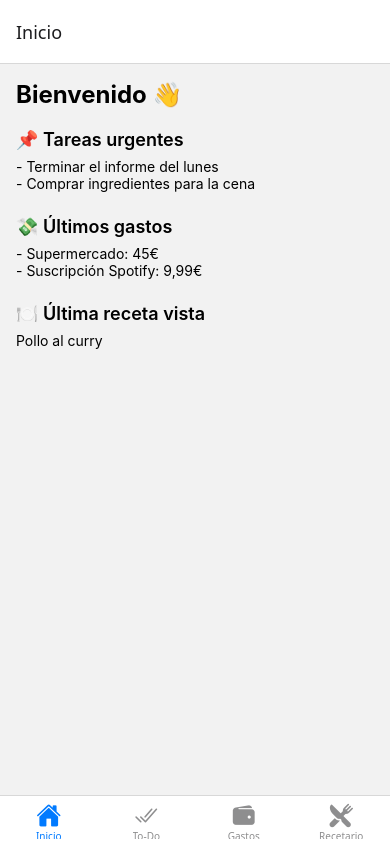
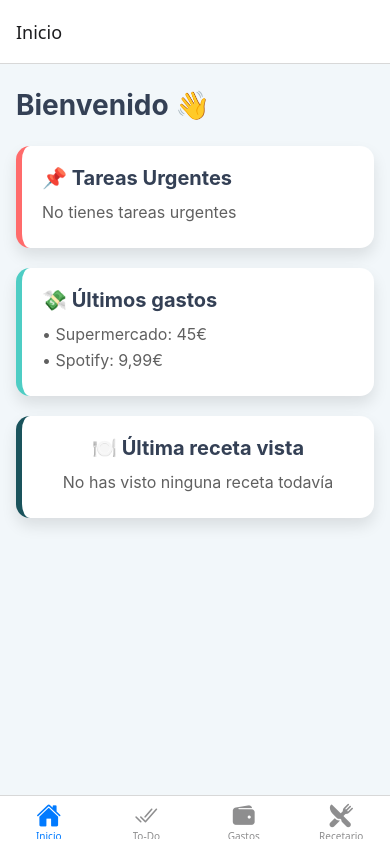
Before and after one commit to Pletus/PersApp, a React Native app: screen /Inicio in a window 390 px wide. Built offline with nearby package versions, Linux system fonts and the light colour scheme.

Commit message:
added TodoList funct

```diff
--- a/screens/HomeScreen.js
+++ b/screens/HomeScreen.js
@@ -1,34 +1,199 @@
-import { View, Text, StyleSheet } from "react-native";
+import React, { useState, useCallback } from "react";
+import {
+  View,
+  Text,
+  StyleSheet,
+  ScrollView,
+  TouchableOpacity,
+  Image,
+} from "react-native";
+import AsyncStorage from "@react-native-async-storage/async-storage";
+import { useFocusEffect } from "@react-navigation/native";
 
-export default function HomeScreen() {
-  //  context o async contenido dinámico
+export default function HomeScreen({ navigation }) {
+  const [lastVisitedMeal, setLastVisitedMeal] = useState(null);
+  const [urgentTasks, setUrgentTasks] = useState([]);
+  const [latestExpenses, setLatestExpenses] = useState([]);
+
+  useFocusEffect(
+    useCallback(() => {
+      async function loadData() {
+        try {
+          // Última receta
+          const mealJSON = await AsyncStorage.getItem("lastVisitedMeal");
+          setLastVisitedMeal(mealJSON ? JSON.parse(mealJSON) : null);
+
+          // Cargar tareas guardadas (clave correcta y estructura correcta)
+          const todosJSON = await AsyncStorage.getItem("todoTasks");
+          const todos = todosJSON ? JSON.parse(todosJSON) : [];
+
+          // Filtrar tareas urgentes y no completadas
+          const urgents = todos.filter(
+            (task) => task.done === false && task.urgent === true
+          );
+
+          setUrgentTasks(urgents);
+
+          // Gastos fijos
+          setLatestExpenses([
+            { label: "Supermercado", amount: "45€" },
+            { label: "Spotify", amount: "9,99€" },
+          ]);
+        } catch (e) {
+          console.log("Error loading data", e);
+        }
+      }
+      loadData();
+    }, [])
+  );
+
+  function openMealDetail() {
+    if (lastVisitedMeal) {
+      navigation.navigate("MealDetail", { mealId: lastVisitedMeal.id });
+    }
+  }
+
   return (
-    <View style={styles.container}>
-      <Text style={styles.title}>Bienvenido 👋</Text>
+    <ScrollView
+      style={styles.container}
+      contentContainerStyle={{ paddingBottom: 40 }}
+    >
+      <Text style={styles.header}>Bienvenido 👋</Text>
 
-      <View style={styles.section}>
-        <Text style={styles.sectionTitle}>📌 Tareas urgentes</Text>
-        <Text>- Terminar el informe del lunes</Text>
-        <Text>- Comprar ingredientes para la cena</Text>
+      {/* Card Tareas urgentes */}
+      <View style={[styles.card, styles.cardUrgent]}>
+        <Text style={styles.cardTitle}>📌 Tareas Urgentes</Text>
+        {urgentTasks.length === 0 ? (
+          <Text style={styles.cardText}>No tienes tareas urgentes</Text>
+        ) : (
+          urgentTasks.map((task) => (
+            <Text key={task.id} style={styles.cardText}>
+              • {task.text}
+            </Text>
+          ))
+        )}
       </View>
 
-      <View style={styles.section}>
-        <Text style={styles.sectionTitle}>💸 Últimos gastos</Text>
-        <Text>- Supermercado: 45€</Text>
-        <Text>- Suscripción Spotify: 9,99€</Text>
+      {/* Card Últimos gastos */}
+      <View style={[styles.card, styles.cardExpenses]}>
+        <Text style={styles.cardTitle}>💸 Últimos gastos</Text>
+        {latestExpenses.length === 0 ? (
+          <Text style={styles.cardText}>No hay gastos recientes</Text>
+        ) : (
+          latestExpenses.map(({ label, amount }, i) => (
+            <Text key={i} style={styles.cardText}>
+              • {label}: {amount}
+            </Text>
+          ))
+        )}
       </View>
 
-      <View style={styles.section}>
-        <Text style={styles.sectionTitle}>🍽️ Última receta vista</Text>
-        <Text>Pollo al curry</Text>
-      </View>
-    </View>
+      {/* Card Última receta vista */}
+      <TouchableOpacity
+        style={[styles.card, styles.cardRecipe]}
+        activeOpacity={0.8}
+        onPress={openMealDetail}
+      >
+        <Text style={styles.cardTitle}>🍽️ Última receta vista</Text>
+        {lastVisitedMeal ? (
+          <>
+            {lastVisitedMeal.imageUrl ? (
+              <Image
+                source={{ uri: lastVisitedMeal.imageUrl }}
+                style={styles.mealImage}
+              />
+            ) : (
+              <View style={styles.noImagePlaceholder}>
+                <Text style={{ color: "#aaa" }}>No hay imagen</Text>
+              </View>
+            )}
+            <Text style={styles.mealTitle}>{lastVisitedMeal.title}</Text>
+            <Text style={styles.mealDetails}>
+              {lastVisitedMeal.duration} min | {lastVisitedMeal.complexity} |{" "}
+              {lastVisitedMeal.affordability}
+            </Text>
+          </>
+        ) : (
+          <Text style={styles.cardText}>
+            No has visto ninguna receta todavía
+          </Text>
+        )}
+      </TouchableOpacity>
+    </ScrollView>
   );
 }
 
 const styles = StyleSheet.create({
-  container: { flex: 1, padding: 16 },
-  title: { fontSize: 24, fontWeight: "bold", marginBottom: 20 },
-  section: { marginBottom: 24 },
-  sectionTitle: { fontSize: 18, fontWeight: "600", marginBottom: 8 },
+  container: {
+    flex: 1,
+    backgroundColor: "#f2f7fa",
+    paddingHorizontal: 16,
+    paddingTop: 24,
+  },
+  header: {
+    fontSize: 28,
+    fontWeight: "bold",
+    color: "#344055",
+    marginBottom: 24,
+  },
+  card: {
+    backgroundColor: "#fff",
+    borderRadius: 14,
+    padding: 20,
+    marginBottom: 20,
+    shadowColor: "#000",
+    shadowOffset: { width: 0, height: 8 },
+    shadowOpacity: 0.1,
+    shadowRadius: 15,
+    elevation: 5,
+  },
+  cardUrgent: {
+    borderLeftWidth: 6,
+    borderLeftColor: "#ff6b6b", // rojo fuerte para urgente
+  },
+  cardExpenses: {
+    borderLeftWidth: 6,
+    borderLeftColor: "#4ecdc4",
+  },
+  cardRecipe: {
+    borderLeftWidth: 6,
+    borderLeftColor: "#1a535c",
+    alignItems: "center",
+  },
+  cardTitle: {
+    fontSize: 20,
+    fontWeight: "700",
+    color: "#344055",
+    marginBottom: 12,
+  },
+  cardText: {
+    fontSize: 16,
+    color: "#606060",
+    marginBottom: 6,
+  },
+  mealImage: {
+    width: "100%",
+    height: 180,
+    borderRadius: 12,
+    marginBottom: 12,
+  },
+  noImagePlaceholder: {
+    width: "100%",
+    height: 180,
+    borderRadius: 12,
+    backgroundColor: "#ddd",
+    justifyContent: "center",
+    alignItems: "center",
+    marginBottom: 12,
+  },
+  mealTitle: {
+    fontSize: 22,
+    fontWeight: "bold",
+    color: "#1a535c",
+    marginBottom: 4,
+  },
+  mealDetails: {
+    fontSize: 14,
+    color: "#777",
+  },
 });
--- a/screens/Recipes/MealDetailScreen.js
+++ b/screens/Recipes/MealDetailScreen.js
@@ -1,4 +1,4 @@
-import { useEffect, useState, useCallback } from "react";
+import { useState, useCallback } from "react";
 import {
   View,
   Text,
@@ -37,6 +37,14 @@ function MealDetailScreen() {
           const allMeals = [...MEALS, ...userMeals];
           const selectedMeal = allMeals.find((meal) => meal.id === mealId);
           setMeal(selectedMeal);
+
+          // Guardar la última receta vista para mostrarla en HomeScreen
+          if (selectedMeal) {
+            await AsyncStorage.setItem(
+              "lastVisitedMeal",
+              JSON.stringify(selectedMeal)
+            );
+          }
         } catch (error) {
           console.error("Error al cargar el detalle de la receta:", error);
         } finally {
--- a/screens/TodosScreen.js
+++ b/screens/TodosScreen.js
@@ -1,13 +1,199 @@
-import { View, Text, StyleSheet } from "react-native";
+import React, { useState, useEffect } from "react";
+import {
+  View,
+  Text,
+  TextInput,
+  Button,
+  FlatList,
+  TouchableOpacity,
+  StyleSheet,
+  Switch,
+  Alert,
+} from "react-native";
+import AsyncStorage from "@react-native-async-storage/async-storage";
 
-export default function TodosScreen() {
+const STORAGE_KEY = "todoTasks";
+
+function TodosScreen() {
+  const [tasks, setTasks] = useState([]);
+  const [newTaskText, setNewTaskText] = useState("");
+  const [urgent, setUrgent] = useState(false);
+  const [important, setImportant] = useState(false);
+  const [loading, setLoading] = useState(true);
+
+  useEffect(() => {
+    async function loadTasks() {
+      try {
+        const stored = await AsyncStorage.getItem(STORAGE_KEY);
+        if (stored) {
+          setTasks(JSON.parse(stored));
+        }
+      } catch (e) {
+        Alert.alert("Error", "No se pudieron cargar las tareas");
+      } finally {
+        setLoading(false);
+      }
+    }
+    loadTasks();
+  }, []);
+
+  async function saveTasks(updatedTasks) {
+    try {
+      await AsyncStorage.setItem(STORAGE_KEY, JSON.stringify(updatedTasks));
+      setTasks(updatedTasks);
+    } catch (e) {
+      Alert.alert("Error", "No se pudieron guardar las tareas");
+    }
+  }
+
+  function addTask() {
+    if (newTaskText.trim() === "") {
+      Alert.alert("Error", "Escribe el título de la tarea");
+      return;
+    }
+    const newTask = {
+      id: Date.now().toString(),
+      text: newTaskText.trim(),
+      urgent,
+      important,
+      done: false,
+    };
+    const updatedTasks = [newTask, ...tasks];
+    saveTasks(updatedTasks);
+    setNewTaskText("");
+    setUrgent(false);
+    setImportant(false);
+  }
+
+  function toggleDone(id) {
+    const updatedTasks = tasks.map((t) =>
+      t.id === id ? { ...t, done: !t.done } : t
+    );
+    saveTasks(updatedTasks);
+  }
+
+  function deleteTask(id) {
+    Alert.alert("Eliminar tarea", "¿Seguro que quieres eliminar esta tarea?", [
+      { text: "Cancelar", style: "cancel" },
+      {
+        text: "Eliminar",
+        style: "destructive",
+        onPress: () => {
+          const updatedTasks = tasks.filter((t) => t.id !== id);
+          saveTasks(updatedTasks);
+        },
+      },
+    ]);
+  }
+
+  function renderTask({ item }) {
+    return (
+      <View style={styles.taskContainer}>
+        <TouchableOpacity onPress={() => toggleDone(item.id)}>
+          <Text style={[styles.taskText, item.done && styles.doneTask]}>
+            {item.text}
+          </Text>
+        </TouchableOpacity>
+        <View style={styles.tags}>
+          {item.urgent && (
+            <Text style={[styles.tag, { backgroundColor: "#ff6347" }]}>
+              Urgente
+            </Text>
+          )}
+          {item.important && (
+            <Text style={[styles.tag, { backgroundColor: "#ffbf00" }]}>
+              Importante
+            </Text>
+          )}
+        </View>
+        <Button
+          title="Eliminar"
+          color="#d9534f"
+          onPress={() => deleteTask(item.id)}
+        />
+      </View>
+    );
+  }
+
+  if (loading)
+    return (
+      <View style={styles.centered}>
+        <Text>Cargando tareas...</Text>
+      </View>
+    );
+
   return (
     <View style={styles.container}>
-      <Text>To-Do List</Text>
+      <Text style={styles.title}>Lista de Tareas</Text>
+      <View style={styles.inputRow}>
+        <TextInput
+          style={styles.input}
+          placeholder="Nueva tarea"
+          value={newTaskText}
+          onChangeText={setNewTaskText}
+        />
+      </View>
+      <View style={styles.switchRow}>
+        <View style={styles.switchContainer}>
+          <Text>Urgente</Text>
+          <Switch value={urgent} onValueChange={setUrgent} />
+        </View>
+        <View style={styles.switchContainer}>
+          <Text>Importante</Text>
+          <Switch value={important} onValueChange={setImportant} />
+        </View>
+      </View>
+      <Button title="Añadir tarea" onPress={addTask} />
+      <FlatList
+        data={tasks}
+        keyExtractor={(item) => item.id}
+        renderItem={renderTask}
+        contentContainerStyle={{ paddingBottom: 20 }}
+      />
     </View>
   );
 }
 
+export default TodosScreen;
+
 const styles = StyleSheet.create({
-  container: { flex: 1, justifyContent: "center", alignItems: "center" },
+  container: { flex: 1, padding: 16 },
+  centered: { flex: 1, justifyContent: "center", alignItems: "center" },
+  title: { fontSize: 24, fontWeight: "bold", marginBottom: 12 },
+  inputRow: { flexDirection: "row", marginBottom: 10 },
+  input: {
+    flex: 1,
+    borderColor: "#ccc",
+    borderWidth: 1,
+    borderRadius: 6,
+    paddingHorizontal: 10,
+    height: 40,
+  },
+  switchRow: {
+    flexDirection: "row",
+    justifyContent: "space-around",
+    marginBottom: 10,
+  },
+  switchContainer: {
+    flexDirection: "row",
+    alignItems: "center",
+  },
+  taskContainer: {
+    backgroundColor: "#eee",
+    padding: 10,
+    marginVertical: 6,
+    borderRadius: 8,
+  },
+  taskText: { fontSize: 16 },
+  doneTask: { textDecorationLine: "line-through", color: "#888" },
+  tags: { flexDirection: "row", marginTop: 6 },
+  tag: {
+    color: "#fff",
+    paddingHorizontal: 8,
+    paddingVertical: 3,
+    borderRadius: 12,
+    marginRight: 8,
+    fontSize: 12,
+    overflow: "hidden",
+  },
 });
```
